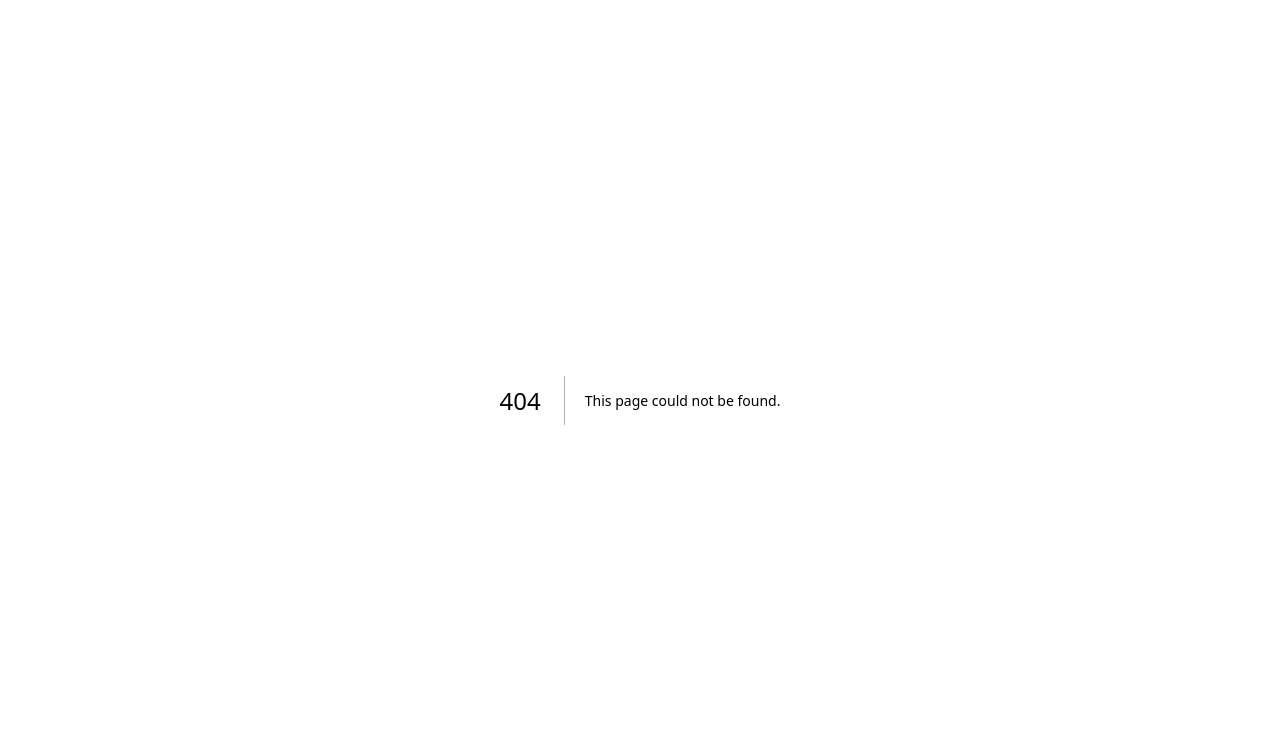
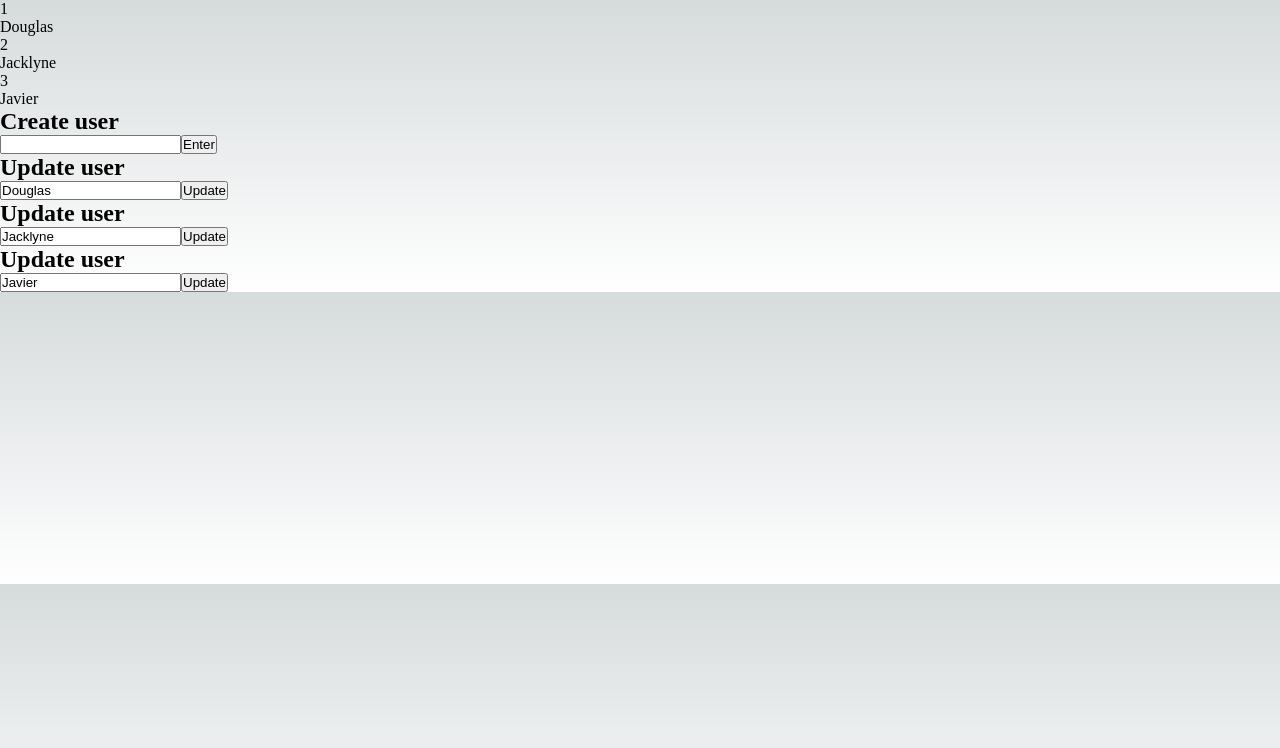
Before and after one commit to TLRKiliann/NextJS14-handler, a Next.js app in the folder my-app/: page /comments in a window 1280 px wide. Before the commit this address had no page. Shown: the top 748 px of the page. Built offline with nearby package versions, Linux system fonts and the light colour scheme.

Commit message:
ui created to make api calls

```diff
--- /dev/null
+++ b/my-app/app/comments/page.tsx
@@ -0,0 +1,92 @@
+"use client";
+
+import React, {useState, useEffect } from 'react'
+
+type CommentsProps = {
+    id: number;
+    name: string;
+}
+
+export default function Comments() {
+
+    const [data, setData] = useState<CommentsProps[]>([])
+
+    const [user, setUser] = useState<string>("");
+
+    useEffect(() => {
+        const caller = async () => {
+            const request = await fetch("/api/comments");
+            const data = await request.json();
+            console.log(data)
+            setData(data)
+        }
+        caller()
+        return () => console.log("clean-up !");
+    }, []);
+
+    const handleChange = (event: React.ChangeEvent<HTMLInputElement>) => {
+        console.log(event?.target.value)
+        setUser(event.target.value);
+    };
+
+    const handleUpdate = (event: React.ChangeEvent<HTMLInputElement>, name: string) => {
+        const findByName = data.find((d: CommentsProps) => d.name === name);
+
+    };
+
+    const handleSubmit = async (event: React.FormEvent<HTMLFormElement>, user: string) => {
+        event?.preventDefault()
+        const enterData = await fetch('/api/dashboard/users', {
+            method: "POST",
+            body: JSON.stringify({
+                id: data.length + 1,
+                name: user
+            }),
+            headers: {
+                "Content-Type": "application/json"
+            }
+        });
+        console.log(enterData);
+    }
+
+    const handleUpdateSubmit = async (event: React.FormEvent<HTMLFormElement>, id: number) => {
+        event.preventDefault();
+        const updateName = await fetch(`/api/comments/${id}`, {
+            method: "PATCH",
+            body: JSON.stringify({
+                id: id,
+                name: user
+            }),
+            headers: {
+                "Content-Type": "application/json"
+            }
+        });
+        console.log(updateName);
+    }
+
+    return (
+        <>
+            {data.map((d: CommentsProps) => (
+                <div key={d.id}>
+                    <p>{d.id}</p>
+                    <p>{d.name}</p>
+                </div>
+            ))}
+
+            <form onSubmit={(event) => handleSubmit(event, user)}>
+                <h2>Create user</h2>
+                <input type="text" value={user} onChange={(event) => handleChange(event)}/>
+                <button type="submit">Enter</button>
+            </form>
+
+            {data.map((d: CommentsProps) => (
+                <form key={d.id} onSubmit={(event) => handleUpdateSubmit(event, d.id)}>
+                    <h2>Update user</h2>
+                    <input type="text" value={d.name} onChange={(event) => handleUpdate(event, d.name)}/>
+                    <button type="submit">Update</button>
+                </form>
+            ))}
+
+        </>
+    )
+}
```
